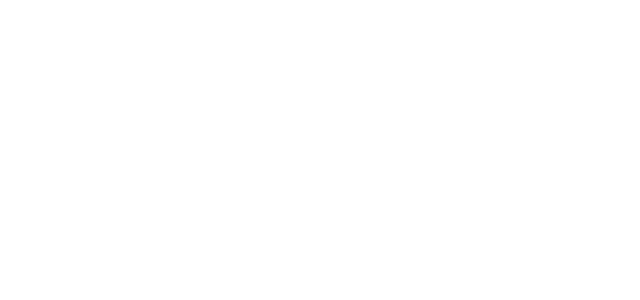
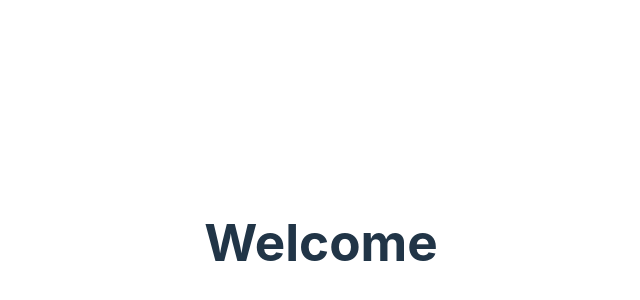
Before and after one commit to Demonstrablee/gdoct, a React (Vite) app: page / in a window 1280 px wide. Shown: the part 158-458 px from the top of the page, without its empty margins (319-959 px from the left). Built offline with nearby package versions, Linux system fonts and the light colour scheme.

Commit message:
removed react router

```diff
--- a/src/App.tsx
+++ b/src/App.tsx
@@ -6,12 +6,13 @@ import "./App.css";
 function App() {
   return (
     <div>
-      <BrowserRouter basename={'/gdoct/'}>
+      <h1>Welcome</h1>
+      {/* <BrowserRouter basename={'/gdoct/'}>
         <Routes>
           <Route path="/" element = {<Home/>} />
           <Route path="/dia" element={<FinalD />} />
         </Routes>
-      </BrowserRouter>
+      </BrowserRouter> */}
     </div>
   );
 }
```
